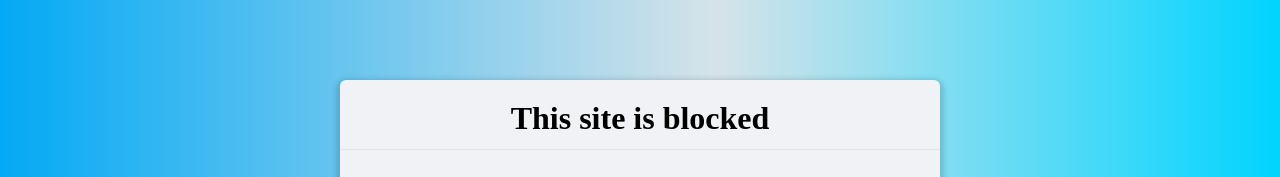
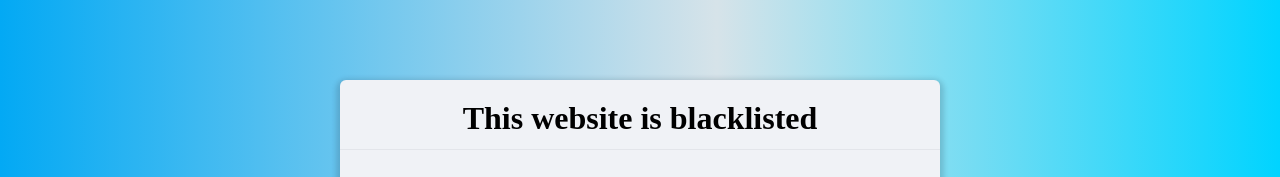
Before and after one commit to Kopykat333/main, a plain HTML site: page blocked.html in a window 1280 px wide. Shown: the top 177 px of the page. Drawn offline with Linux system fonts and the light colour scheme.

Commit message:
Add files via upload

```diff
--- a/blocked.html
+++ b/blocked.html
@@ -993,4 +993,4 @@ div[id^="M"][id*="Composite"],div[id^="PostAd"],div[id^="ad-adsensesidebar"],div
 div[id^="divsda-"],div[id^="dm_ads_Middle"],div[id^="exoNativeWidget"],div[id^="gabarit_pub"],div[id^="gpt-ad-banner"],div[id^="gpt-ad-masthead"],div[id^="gpt-ad-mpu"],div[id^="ipc-advert"],div[id^="lsadvert-"],div[id^="meloAd-"],div[id^="nativeAds_"],div[id^="optidigital-adslot-"],div[id^="parent-arcAds-"],div[id^="pub-dfp-"],div[id^="rafael_side_ads_widget-"],div[id^="sqweb_ad_control-"],div[onclick*="/regiedeep.php?"],div[onclick^="MyAdvertisements."],div[onerror="fuck_adblock()"],form[action^="http://163.172.219.174/"] {display: none !important; z-index: -31415}
 gwd-doubleclick,iframe[id^="ylt"][style][sandbox][width][height],iframe[name*="/adunblock_"],ins[data-ad-position],pub-megabanbas,reklaamacasino2,script[src^="http://www.pubdirecte.com/script/"],section[onclick*="/publicite-300-250/"],span[data-sponsor],table > tbody > tr > td > a[href="http://www.pubdirecte.com"],.SamRotator > .SamLink,.samBannerUnit .SamLink,.samBannerUnit .samItem,div > [class][data-pos] > .SamLink,a[href*="/go.php?a_aid="],iframe[style="border: 0; width: 728px; height: 110px;"],iframe[style="border: 0; width: 970px; height: 110px;"] {display: none !important; z-index: -31415}
 .promoted-account,.promotion,.stream-item-group-start[label="promoted"],a[href*="src=promoted_trend_click"],a[href*="src=promoted_trend_click"] + div {display: none !important; z-index: -31415}
-</style></head><body><style>@keyframes example { 0%   {top:240px;} 75% { top:-30px } 100% { top:0px;} } .container { position: relative; animation-name: example; animation-duration: 2.3s; animation-iteration-count: 1; transition-timing-function: ease-in }.h1{ text-align: center; margin: auto; color: #000; padding: 0 0 12px 0; border-bottom: 1px solid #e3e5ea }h1,h2{text-align:center;}#blockByKey{display: none;text-align: center; font-size: 16px;  color: #717171; padding: 8px; margin: auto;}body{background: linear-gradient(90deg, #03a9f4 0%, #d6e3e9 56%, rgba(0,212,255,1) 100%);} img{width:100px} .container{background: #FFF;box-shadow: 0px 3px 5px 4px rgb(34 60 80 / 20%);width:600px;margin:auto;margin-top:80px;padding:20px 0; background-color: #f0f2f6; border-radius: 6px}</style><div class="container"><h1 class="h1"> This site is blocked </h1><p align="center" style="margin-top:30px; margin-bottom: 25px"><img src="chrome-extension://aoabjfoanlljmgnohepbkimcekolejjn/128.png" id="img"></p><p id="blockByKey"></p></div></body></html>
+</style></head><body><style>@keyframes example { 0%   {top:240px;} 75% { top:-30px } 100% { top:0px;} } .container { position: relative; animation-name: example; animation-duration: 2.3s; animation-iteration-count: 1; transition-timing-function: ease-in }.h1{ text-align: center; margin: auto; color: #000; padding: 0 0 12px 0; border-bottom: 1px solid #e3e5ea }h1,h2{text-align:center;}#blockByKey{display: none;text-align: center; font-size: 16px;  color: #717171; padding: 8px; margin: auto;}body{background: linear-gradient(90deg, #03a9f4 0%, #d6e3e9 56%, rgba(0,212,255,1) 100%);} img{width:100px} .container{background: #FFF;box-shadow: 0px 3px 5px 4px rgb(34 60 80 / 20%);width:600px;margin:auto;margin-top:80px;padding:20px 0; background-color: #f0f2f6; border-radius: 6px}</style><div class="container"><h1 class="h1"> This website is blacklisted </h1><p align="center" style="margin-top:30px; margin-bottom: 25px"><img src="chrome-extension://aoabjfoanlljmgnohepbkimcekolejjn/128.png" id="img"></p><p id="blockByKey"></p></div></body></html>
```
